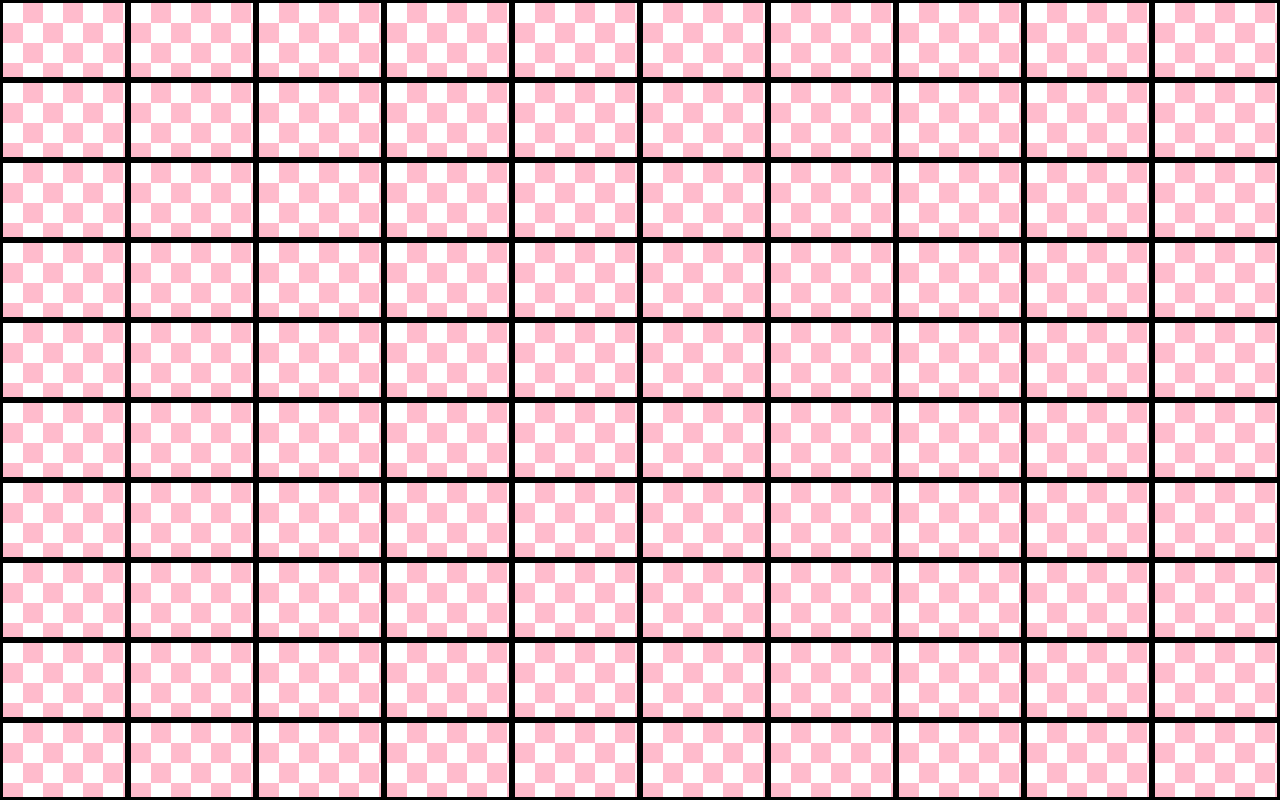
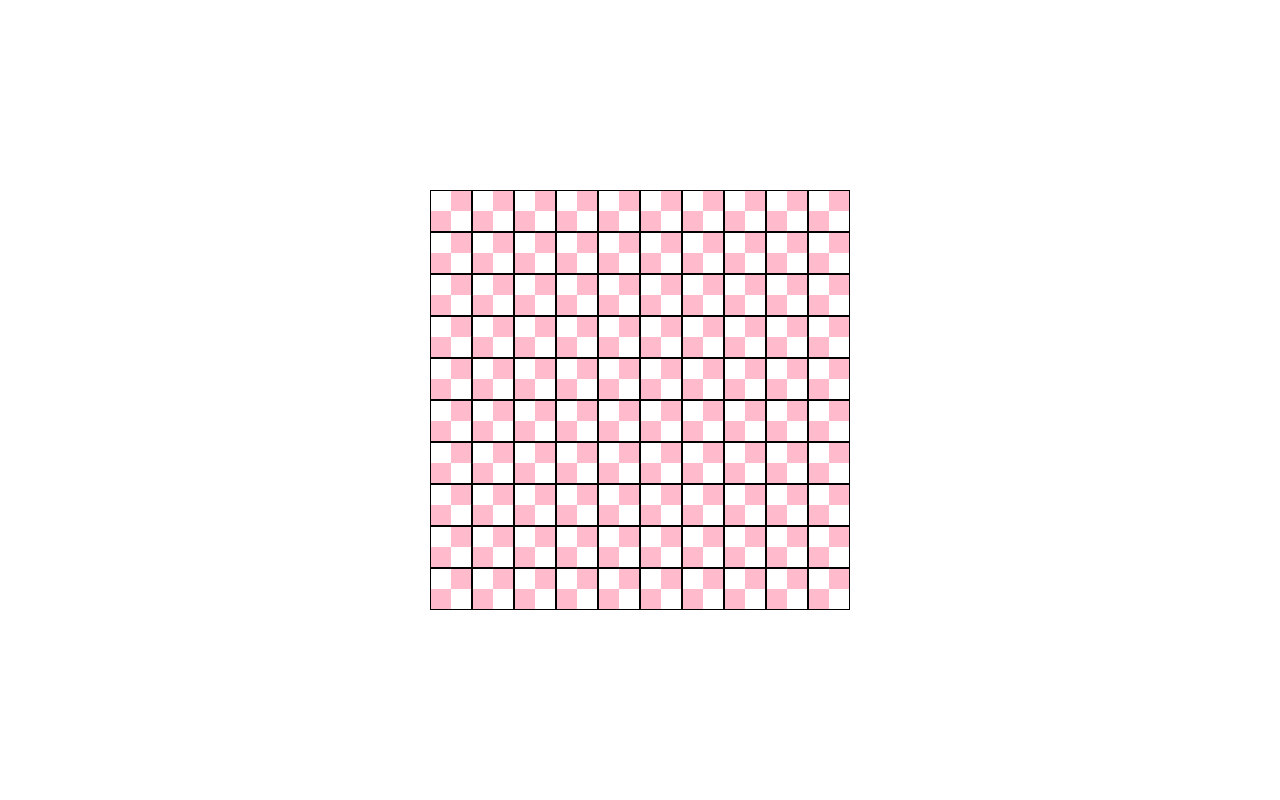
Before and after one commit to k-daiguji/ts_games, a website built with webpack: page index.html in a window 1280 px wide. Built offline with Linux system fonts and the light colour scheme.

Commit message:
Fixed check tile (#20)

```diff
--- a/global.css
+++ b/global.css
@@ -1,17 +1,12 @@
-.h-10 {
-  height: 10%;
+#root {
+  display: grid;
+  height: 100%;
+  place-content: center;
 }
 
-.h-100 {
-  height: 100%;
-}
-
-.w-10 {
-  width: 10%;
-}
-
-.ma-0 {
-  margin: 0;
+.tile {
+  height: 40px;
+  width: 40px;
 }
 
 .d-flex {
@@ -19,16 +14,10 @@
 }
 
 .grid {
-  border: solid;
+  border: solid 1px;
 }
 
 .checks {
-  background-image: conic-gradient(#fbc 90deg, transparent 90deg 180deg, #fbc 180deg 270deg, transparent 270deg);
+  background-image: conic-gradient(#fbc 90deg, transparent 90deg 180deg, #fbc 180deg 270deg, transparent 0);
   background-size: 40px 40px;
 }
-
-.checks2 {
-  background-image: linear-gradient(45deg, #fbc 25%, transparent 0, 75%, #fbc 0), linear-gradient(45deg, #fbc 25%, transparent 0, 75%, #fbc 0);
-  background-position: 20px 20px, 0 0;
-  background-size: 40px 40px;
-}
--- a/index.html
+++ b/index.html
@@ -2,7 +2,7 @@
 <head>
   <link rel="stylesheet" href="global.css">
 </head>
-<body class="ma-0">
+<body style="margin: 0;">
   <div id="root"></div>
   <script src="dist/main.js"></script>
 </body>
--- a/src/main.ts
+++ b/src/main.ts
@@ -3,8 +3,8 @@ import { dom } from "./dom";
 const sizes = [0, 1, 2, 3, 4, 5, 6, 7, 8, 9];
 const elements = sizes.map(() => {
   const cells = sizes.map(() =>
-    dom.create("div").setClass("checks", "grid", "w-10"),
+    dom.create("div").setClass("checks", "grid", "tile"),
   );
-  return dom.create("div").setClass("d-flex", "h-10").setChildren(cells);
+  return dom.create("div").setClass("d-flex").setChildren(cells);
 });
 dom.setChildToElement("root", elements);
```
Also changed, not shown: dist/main.js.
